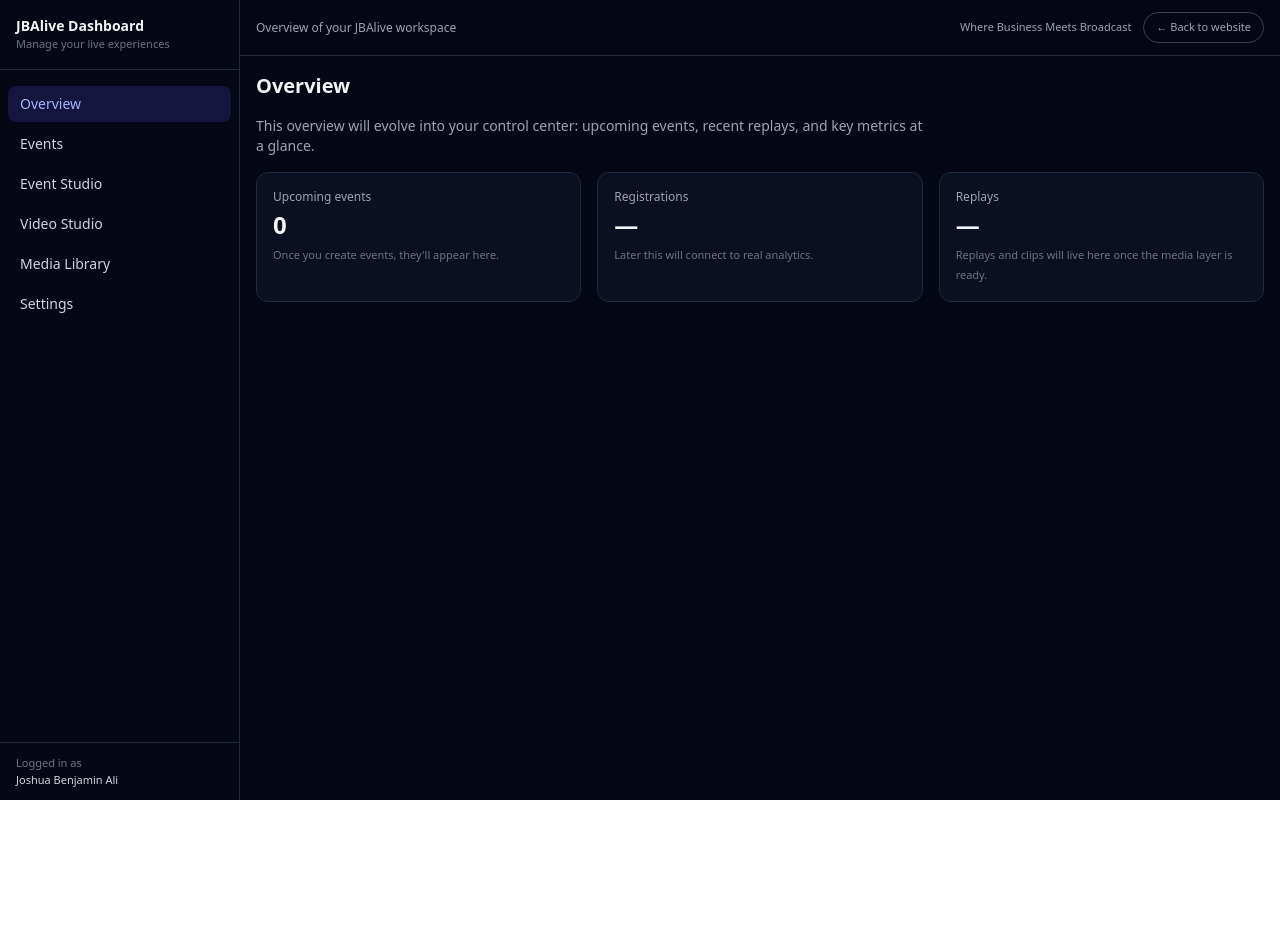
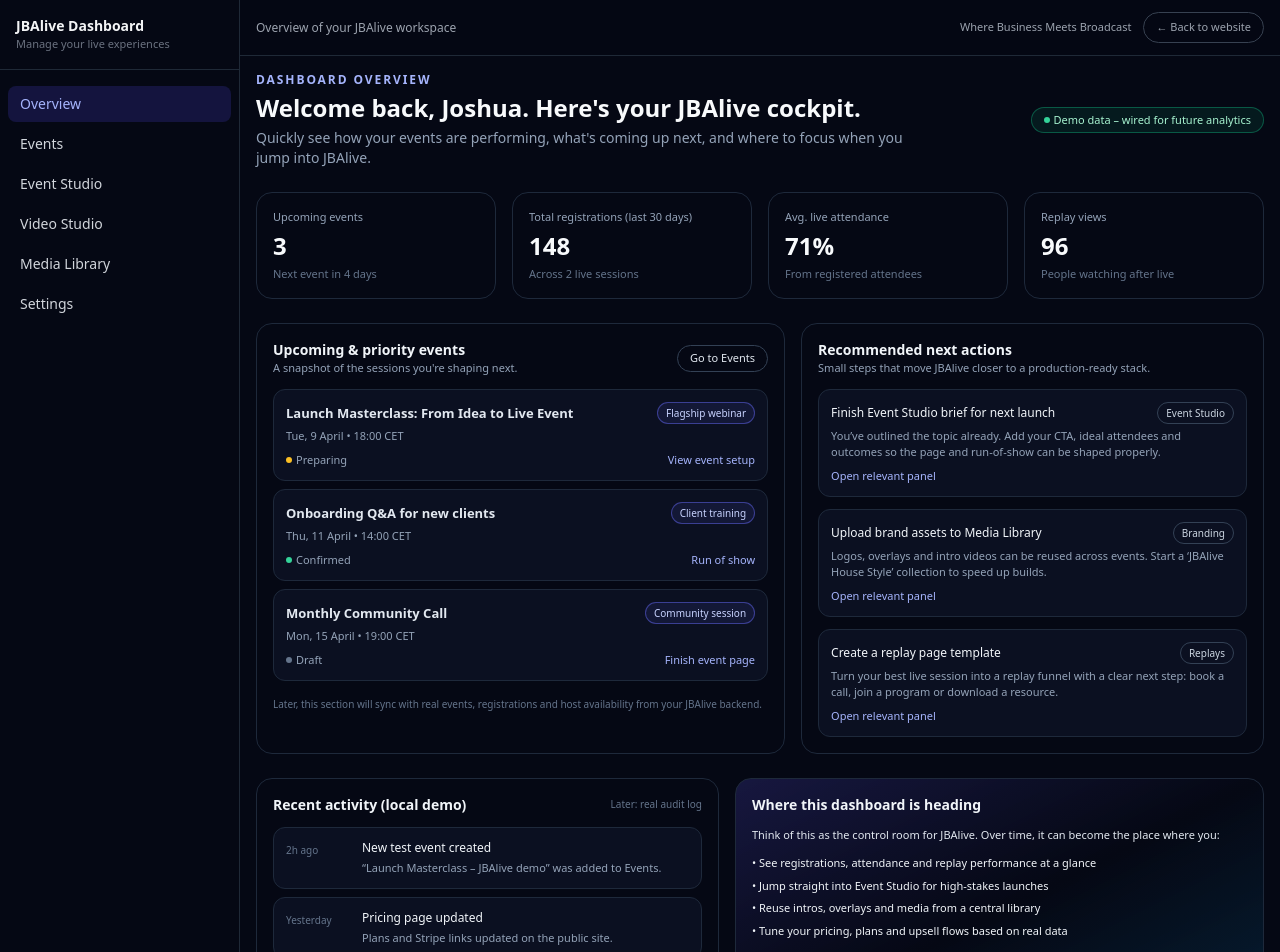
Before and after one commit to jbali-dot/jbalive-client, a React (Vite) app: page /dashboard in a window 1280 px wide. Shown: the top 952 px of the page. Before the commit the page ends 800 px from the top, so only its background shows below. Built offline with nearby package versions, Linux system fonts and the light colour scheme.

Commit message:
Upgrade dashboard overview panel with richer layout

```diff
--- a/src/pages/dashboard/OverviewPanel.jsx
+++ b/src/pages/dashboard/OverviewPanel.jsx
@@ -1,37 +1,279 @@
-import React from 'react';
+import React from "react";
 
 export default function OverviewPanel() {
+  // Static demo numbers for now – later these can come from a backend
+  const stats = [
+    {
+      label: "Upcoming events",
+      value: "3",
+      sub: "Next event in 4 days",
+    },
+    {
+      label: "Total registrations (last 30 days)",
+      value: "148",
+      sub: "Across 2 live sessions",
+    },
+    {
+      label: "Avg. live attendance",
+      value: "71%",
+      sub: "From registered attendees",
+    },
+    {
+      label: "Replay views",
+      value: "96",
+      sub: "People watching after live",
+    },
+  ];
+
+  const upcomingEvents = [
+    {
+      title: "Launch Masterclass: From Idea to Live Event",
+      date: "Tue, 9 April • 18:00 CET",
+      type: "Flagship webinar",
+      status: "Preparing",
+      cta: "View event setup",
+    },
+    {
+      title: "Onboarding Q&A for new clients",
+      date: "Thu, 11 April • 14:00 CET",
+      type: "Client training",
+      status: "Confirmed",
+      cta: "Run of show",
+    },
+    {
+      title: "Monthly Community Call",
+      date: "Mon, 15 April • 19:00 CET",
+      type: "Community session",
+      status: "Draft",
+      cta: "Finish event page",
+    },
+  ];
+
+  const actions = [
+    {
+      title: "Finish Event Studio brief for next launch",
+      body: "You’ve outlined the topic already. Add your CTA, ideal attendees and outcomes so the page and run-of-show can be shaped properly.",
+      tag: "Event Studio",
+    },
+    {
+      title: "Upload brand assets to Media Library",
+      body: "Logos, overlays and intro videos can be reused across events. Start a ‘JBAlive House Style’ collection to speed up builds.",
+      tag: "Branding",
+    },
+    {
+      title: "Create a replay page template",
+      body: "Turn your best live session into a replay funnel with a clear next step: book a call, join a program or download a resource.",
+      tag: "Replays",
+    },
+  ];
+
+  const activity = [
+    {
+      time: "2h ago",
+      title: "New test event created",
+      detail: "“Launch Masterclass – JBAlive demo” was added to Events.",
+    },
+    {
+      time: "Yesterday",
+      title: "Pricing page updated",
+      detail: "Plans and Stripe links updated on the public site.",
+    },
+    {
+      time: "This week",
+      title: "Dashboard panels added",
+      detail: "Event Studio, Video Studio and Media Library structure created.",
+    },
+  ];
+
   return (
-    <div className="space-y-4">
-      <h1 className="text-xl font-semibold">Overview</h1>
-      <p className="text-sm text-gray-400 max-w-2xl">
-        This overview will evolve into your control center: upcoming events, recent
-        replays, and key metrics at a glance.
-      </p>
+    <div className="space-y-6">
+      {/* Top header row */}
+      <header className="flex flex-col gap-3 md:flex-row md:items-center md:justify-between">
+        <div>
+          <p className="text-xs font-semibold uppercase tracking-[0.16em] text-indigo-300">
+            Dashboard overview
+          </p>
+          <h1 className="mt-1 text-xl font-semibold text-slate-50 md:text-2xl">
+            Welcome back, Joshua. Here&apos;s your JBAlive cockpit.
+          </h1>
+          <p className="mt-1 text-xs text-slate-400 md:text-sm max-w-2xl">
+            Quickly see how your events are performing, what&apos;s coming up next,
+            and where to focus when you jump into JBAlive.
+          </p>
+        </div>
 
-      <div className="grid gap-4 md:grid-cols-3 text-sm">
-        <div className="rounded-xl border border-gray-800 bg-[#0B1020] p-4 space-y-1">
-          <div className="text-xs text-gray-400">Upcoming events</div>
-          <div className="text-2xl font-semibold">0</div>
-          <div className="text-[11px] text-gray-500">
-            Once you create events, they&apos;ll appear here.
+        <div className="flex flex-wrap gap-2 text-[11px]">
+          <span className="inline-flex items-center gap-1 rounded-full border border-emerald-500/40 bg-emerald-500/10 px-3 py-1 text-emerald-200">
+            <span className="h-1.5 w-1.5 rounded-full bg-emerald-400" />
+            Demo data – wired for future analytics
+          </span>
+        </div>
+      </header>
+
+      {/* STAT CARDS */}
+      <section className="grid gap-4 md:grid-cols-2 xl:grid-cols-4">
+        {stats.map((stat) => (
+          <div
+            key={stat.label}
+            className="rounded-2xl border border-slate-800 bg-[#050814] p-4 space-y-1"
+          >
+            <p className="text-[11px] text-slate-400">{stat.label}</p>
+            <p className="text-2xl font-semibold text-slate-50">
+              {stat.value}
+            </p>
+            <p className="text-[11px] text-slate-500">{stat.sub}</p>
+          </div>
+        ))}
+      </section>
+
+      {/* MIDDLE GRID: upcoming + recommended actions */}
+      <section className="grid gap-4 lg:grid-cols-[1.6fr,1.4fr]">
+        {/* Upcoming events */}
+        <div className="rounded-2xl border border-slate-800 bg-[#050814] p-4 space-y-3">
+          <div className="flex items-center justify-between">
+            <div>
+              <h2 className="text-sm font-semibold text-slate-100">
+                Upcoming & priority events
+              </h2>
+              <p className="text-[11px] text-slate-400">
+                A snapshot of the sessions you&apos;re shaping next.
+              </p>
+            </div>
+            <button className="rounded-full border border-slate-700 px-3 py-1 text-[11px] text-slate-200 hover:border-indigo-500">
+              Go to Events
+            </button>
+          </div>
+
+          <div className="space-y-2">
+            {upcomingEvents.map((event) => (
+              <div
+                key={event.title}
+                className="rounded-xl border border-slate-800 bg-slate-900/60 p-3 text-xs text-slate-200 flex flex-col gap-1"
+              >
+                <div className="flex items-center justify-between gap-2">
+                  <p className="font-semibold text-[13px]">{event.title}</p>
+                  <span className="rounded-full border border-indigo-500/50 bg-indigo-500/10 px-2 py-0.5 text-[10px] text-indigo-200">
+                    {event.type}
+                  </span>
+                </div>
+                <p className="text-[11px] text-slate-400">{event.date}</p>
+                <div className="flex items-center justify-between gap-2 pt-1">
+                  <div className="inline-flex items-center gap-1 text-[11px] text-slate-400">
+                    <span
+                      className={`h-1.5 w-1.5 rounded-full ${
+                        event.status === "Confirmed"
+                          ? "bg-emerald-400"
+                          : event.status === "Preparing"
+                          ? "bg-amber-400"
+                          : "bg-slate-500"
+                      }`}
+                    />
+                    <span>{event.status}</span>
+                  </div>
+                  <button className="text-[11px] text-indigo-300 hover:text-indigo-200">
+                    {event.cta}
+                  </button>
+                </div>
+              </div>
+            ))}
+          </div>
+
+          <p className="pt-1 text-[10px] text-slate-500">
+            Later, this section will sync with real events, registrations and
+            host availability from your JBAlive backend.
+          </p>
+        </div>
+
+        {/* Recommended actions */}
+        <div className="rounded-2xl border border-slate-800 bg-[#050814] p-4 space-y-3">
+          <div className="flex items-center justify-between">
+            <div>
+              <h2 className="text-sm font-semibold text-slate-100">
+                Recommended next actions
+              </h2>
+              <p className="text-[11px] text-slate-400">
+                Small steps that move JBAlive closer to a production-ready stack.
+              </p>
+            </div>
+          </div>
+
+          <div className="space-y-3">
+            {actions.map((item) => (
+              <div
+                key={item.title}
+                className="rounded-xl border border-slate-800 bg-slate-900/60 p-3 text-xs"
+              >
+                <div className="flex items-center justify-between gap-2">
+                  <p className="font-medium text-slate-100">{item.title}</p>
+                  <span className="rounded-full border border-slate-700 px-2 py-0.5 text-[10px] text-slate-300">
+                    {item.tag}
+                  </span>
+                </div>
+                <p className="mt-1 text-[11px] text-slate-400">{item.body}</p>
+                <button className="mt-2 text-[11px] text-indigo-300 hover:text-indigo-200">
+                  Open relevant panel
+                </button>
+              </div>
+            ))}
           </div>
         </div>
-        <div className="rounded-xl border border-gray-800 bg-[#0B1020] p-4 space-y-1">
-          <div className="text-xs text-gray-400">Registrations</div>
-          <div className="text-2xl font-semibold">—</div>
-          <div className="text-[11px] text-gray-500">
-            Later this will connect to real analytics.
+      </section>
+
+      {/* BOTTOM GRID: activity + roadmap */}
+      <section className="grid gap-4 lg:grid-cols-[1.4fr,1.6fr]">
+        {/* Activity */}
+        <div className="rounded-2xl border border-slate-800 bg-[#050814] p-4 space-y-3">
+          <div className="flex items-center justify-between">
+            <h2 className="text-sm font-semibold text-slate-100">
+              Recent activity (local demo)
+            </h2>
+            <span className="text-[10px] text-slate-500">
+              Later: real audit log
+            </span>
+          </div>
+
+          <div className="space-y-2">
+            {activity.map((item) => (
+              <div
+                key={item.title}
+                className="flex gap-3 rounded-xl border border-slate-800 bg-slate-900/60 p-3 text-xs"
+              >
+                <div className="pt-0.5 text-[10px] text-slate-500 w-16 shrink-0">
+                  {item.time}
+                </div>
+                <div className="space-y-1">
+                  <p className="text-slate-100 font-medium">{item.title}</p>
+                  <p className="text-[11px] text-slate-400">{item.detail}</p>
+                </div>
+              </div>
+            ))}
           </div>
         </div>
-        <div className="rounded-xl border border-gray-800 bg-[#0B1020] p-4 space-y-1">
-          <div className="text-xs text-gray-400">Replays</div>
-          <div className="text-2xl font-semibold">—</div>
-          <div className="text-[11px] text-gray-500">
-            Replays and clips will live here once the media layer is ready.
-          </div>
+
+        {/* Roadmap / “coming soon” */}
+        <div className="rounded-2xl border border-slate-800 bg-gradient-to-br from-indigo-900/40 via-[#050814] to-sky-800/30 p-4 space-y-3">
+          <h2 className="text-sm font-semibold text-slate-100">
+            Where this dashboard is heading
+          </h2>
+          <p className="text-[11px] text-slate-200 max-w-xl">
+            Think of this as the control room for JBAlive. Over time, it can
+            become the place where you:
+          </p>
+
+          <ul className="space-y-1.5 text-[11px] text-slate-100">
+            <li>• See registrations, attendance and replay performance at a glance</li>
+            <li>• Jump straight into Event Studio for high-stakes launches</li>
+            <li>• Reuse intros, overlays and media from a central library</li>
+            <li>• Tune your pricing, plans and upsell flows based on real data</li>
+          </ul>
+
+          <p className="pt-1 text-[10px] text-slate-300">
+            For now, you&apos;re using a design-first demo version — perfect for
+            pitching the vision, collecting feedback and planning the real
+            implementation.
+          </p>
         </div>
-      </div>
+      </section>
     </div>
   );
 }
```
